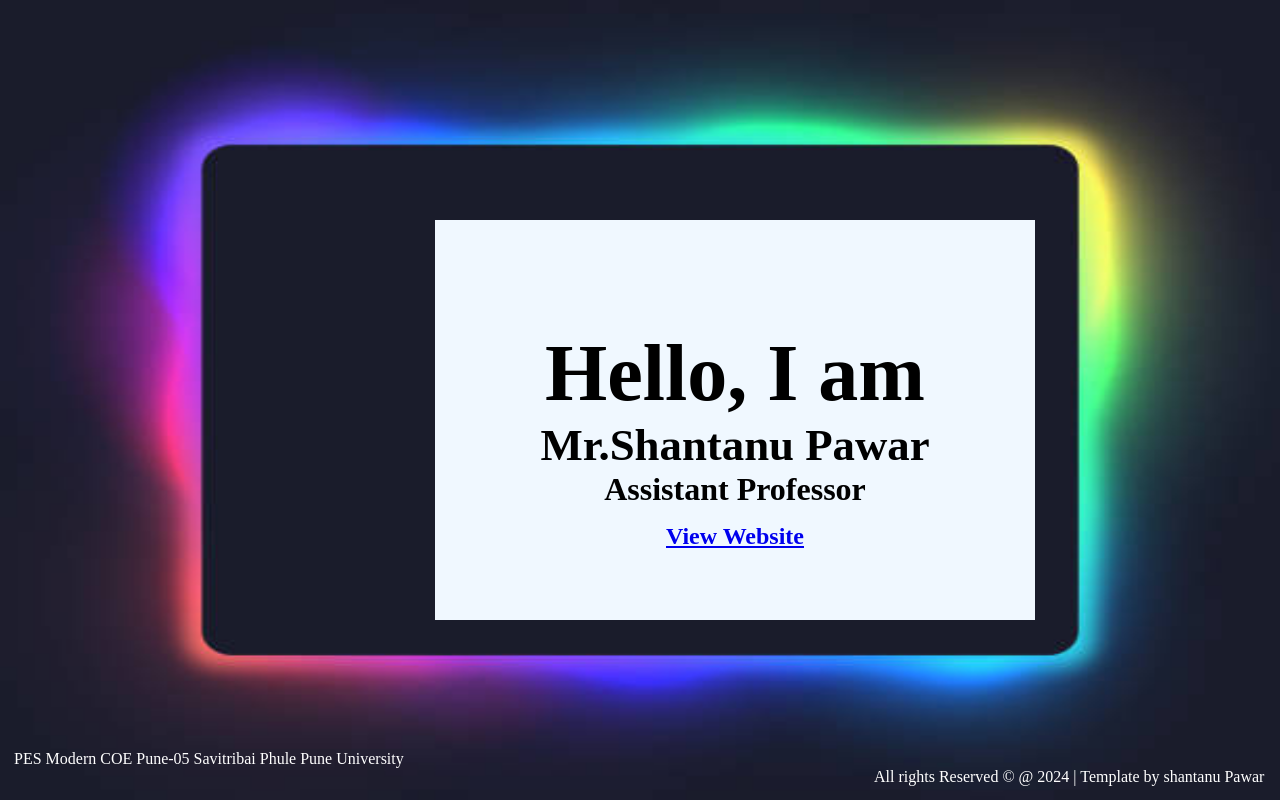
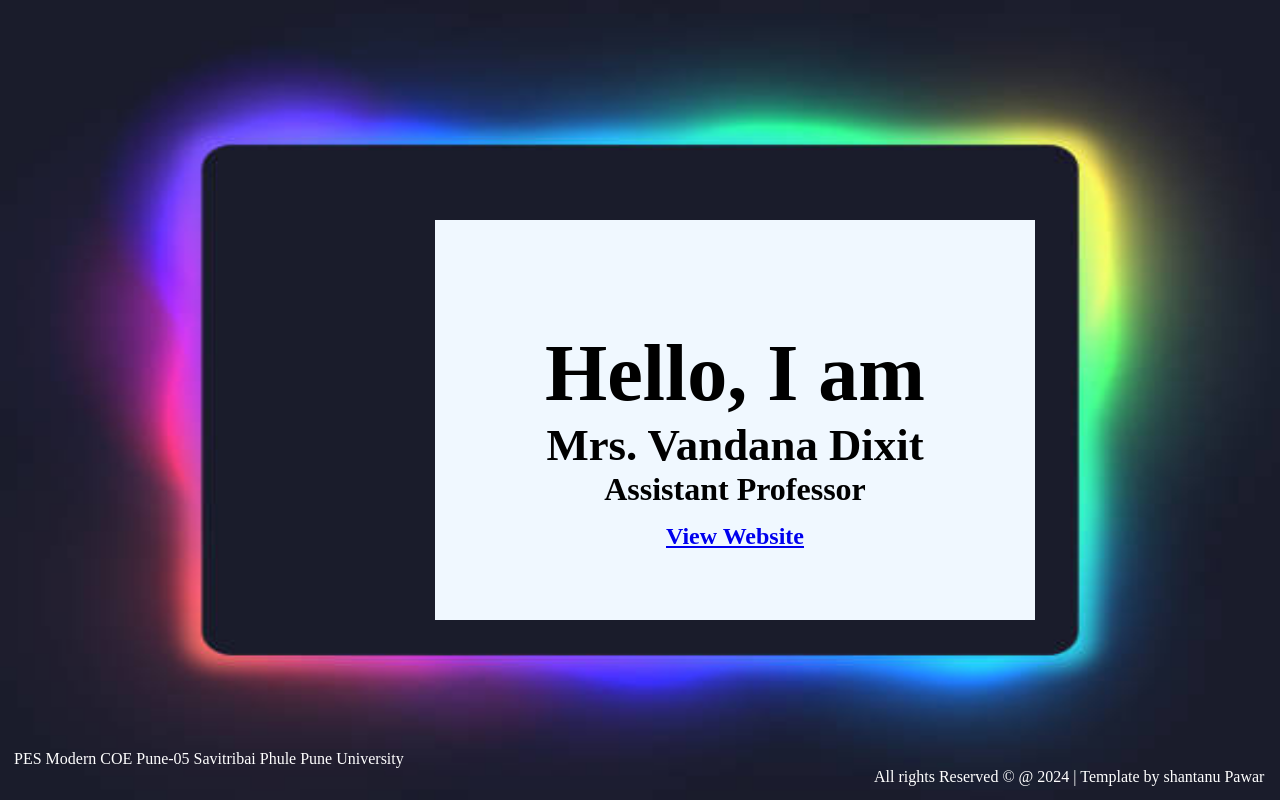
Before and after one commit to VandanaBetigeri/Website, a plain HTML site: page index.html in a window 1280 px wide. Drawn offline with Linux system fonts and the light colour scheme.

Commit message:
Update index.html

```diff
--- a/index.html
+++ b/index.html
@@ -6,7 +6,7 @@
     <meta charset="UTF-8">
     <meta http-equiv="X-UA-Compatible" content="IE=edge">
     <meta name="viewport" content="width=device-width, initial-scale=1.0">
-    <title>shantanu Pawar PortFolio</title>
+    <title>Vandana Dixit PortFolio</title>
     <link rel="icon" href="imgs/shantanuIMG1.png" type="/png">
     <link rel="stylesheet" href="style.css">
 </head>
@@ -27,7 +27,7 @@
                             <h2 class=" mssg1"> Hello, I am </h1>
 
                                 <h1 class="mssg12">
-                                    Mr.Shantanu Pawar
+                                    Mrs. Vandana Dixit
                                 </h1>
                                 <h2 class="mssg13">
                                     Assistant Professor
```
